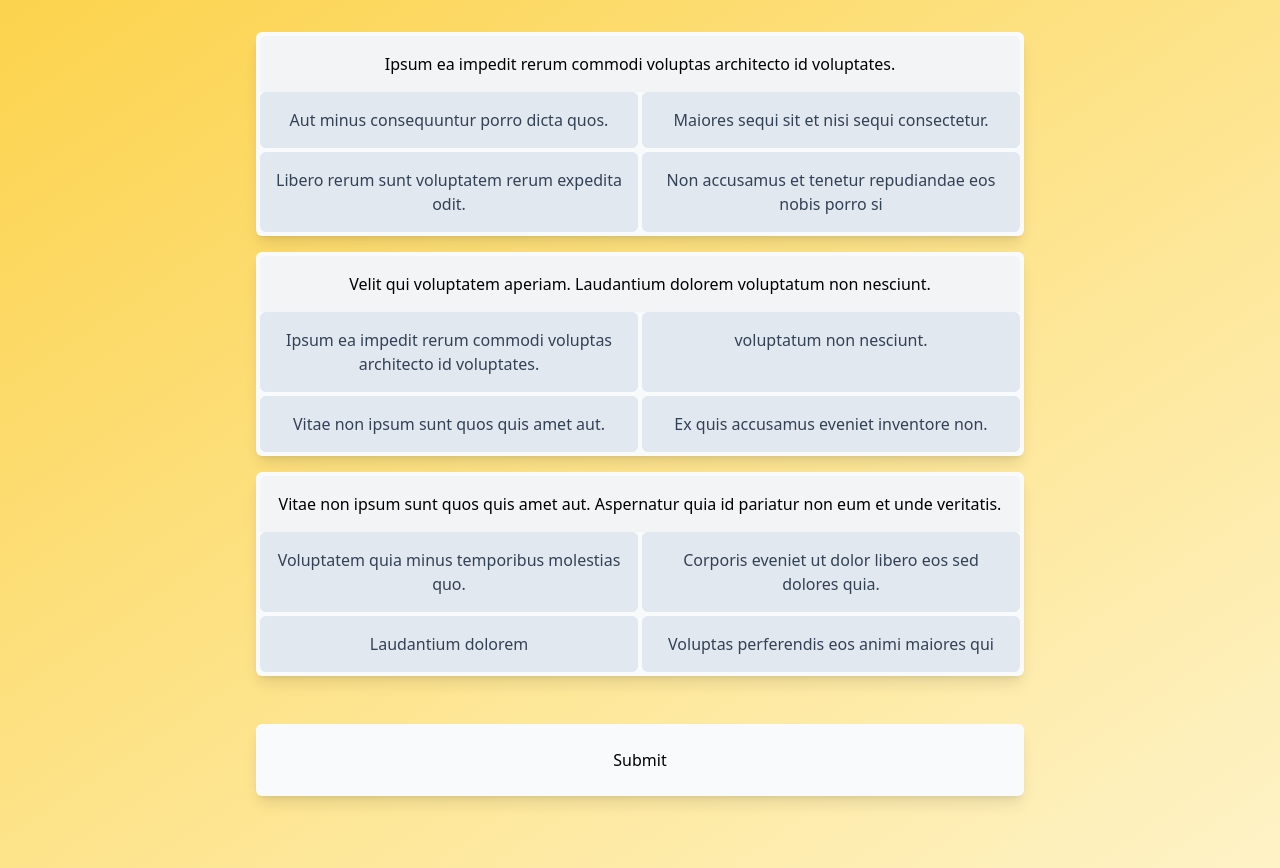
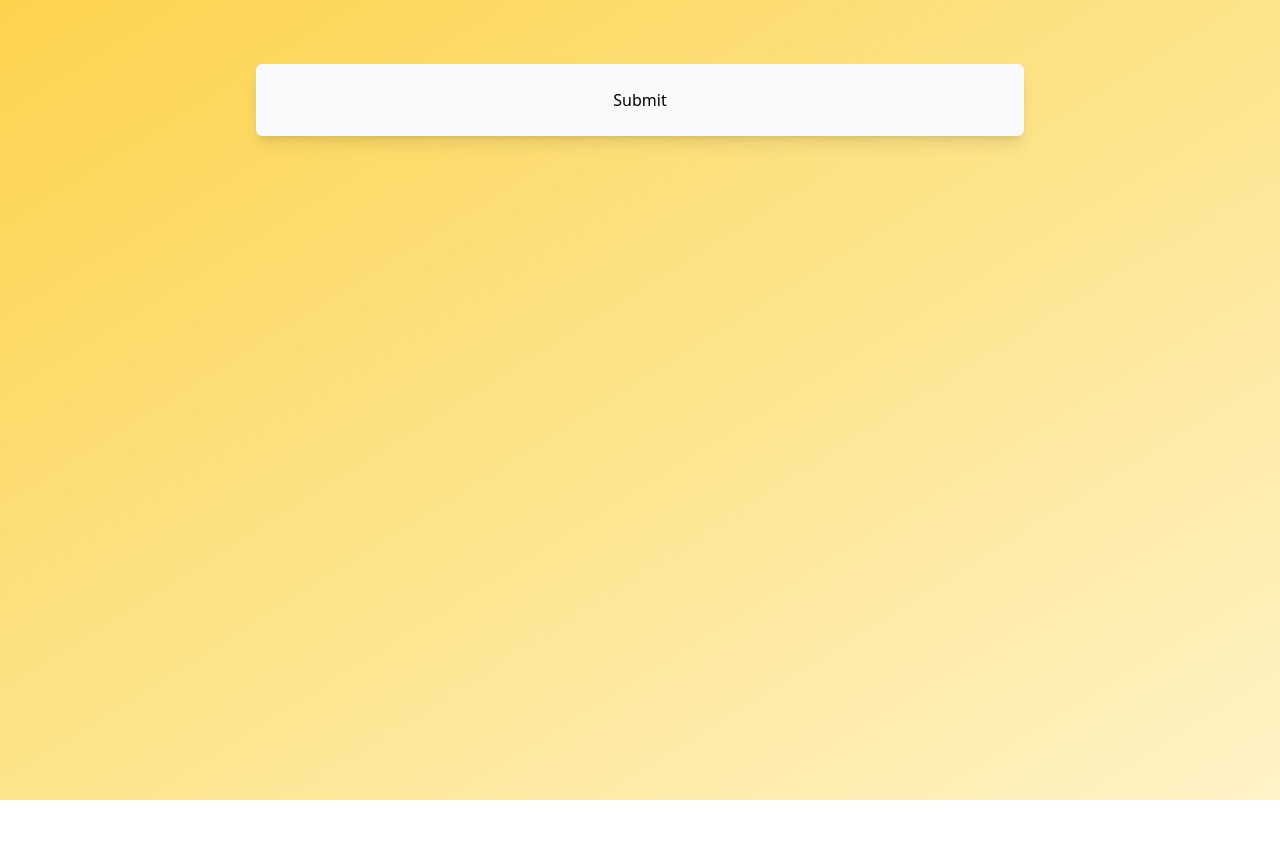
Before and after one commit to manusdextra/answersheet, a React (Create React App) app: page / in a window 1280 px wide. After the commit the page ends 800 px from the top, so only its background shows below. Built offline with nearby package versions, Linux system fonts and the light colour scheme.

Commit message:
App: rename Form component

```diff
--- a/src/App.tsx
+++ b/src/App.tsx
@@ -1,15 +1,10 @@
-import { Form } from "./components/Form";
+import { Exam } from "./components/Exam";
 import { mockexam } from "./assets/mockexam";
-import { FormEvent, FormEventHandler } from "react";
 
 function App() {
-  const handleSubmit: FormEventHandler = (e: FormEvent) => {
-    e.preventDefault();
-    console.log(e);
-  };
   return (
     <div className="flex-column min-h-screen bg-gradient-to-tl from-amber-100 to-amber-300 py-6 pt-4">
-      <Form data={mockexam} onSubmit={handleSubmit} />
+      <Exam data={mockexam} />
     </div>
   );
 }
--- /dev/null
+++ b/src/components/Exam.tsx
@@ -0,0 +1,65 @@
+import type { Question, FormProps } from "../declarations.d";
+// import { QuestionField } from "./QuestionField";
+import { Form, Field, Formik } from "formik";
+
+export const Exam = (props: FormProps) => {
+  return (
+    <Formik
+      initialValues={{
+        picked: "",
+      }}
+      onSubmit={(values) => console.log(values)}
+    >
+      {({ values }) => (
+        <Form>
+          <ul>
+            <>
+              {props.data.map((question: Question) => {
+                <li className="m-auto my-4 w-4/5 rounded-md bg-slate-50 p-1 shadow-lg md:w-3/5">
+                  <fieldset>
+                    <legend className="text-md rounded-t-md bg-gray-100 p-4 text-center">
+                      {question.question}
+                    </legend>
+                    <div role="group" aria-labelledby="my-radio-group">
+                      <ul className="grid grid-flow-row grid-cols-1 gap-1 text-slate-700 md:grid-cols-2">
+                        {[...question.wronganswers, question.rightanswer].map(
+                          (answer, index) => (
+                            <label>
+                              <Field
+                                type="radio"
+                                value={answer}
+                                key={`q${question.id}a${index}`} /* this needs to be replaced with a database key */
+                                name={question}
+                              />
+                              {question.question}
+                            </label>
+                          )
+                        )}
+                      </ul>
+                    </div>
+                  </fieldset>
+                </li>;
+              })}
+            </>
+            <li className="m-auto my-12 w-4/5 rounded-md bg-slate-50 p-1 py-6 text-center shadow-lg md:w-3/5">
+              <button type="submit">Submit</button>
+            </li>
+          </ul>
+        </Form>
+      )}
+    </Formik>
+  );
+};
+// <form>
+//   <ul>
+//     {props.data.map((question: Question) => (
+//       <QuestionField
+//         key={`question${question.id.toString()}`}
+//         {...question}
+//       />
+//     ))}
+//     <li className="m-auto my-12 w-4/5 rounded-md bg-slate-50 p-1 py-6 text-center shadow-lg md:w-3/5">
+//       <button>Submit</button>
+//     </li>
+//   </ul>
+// </form>
```
